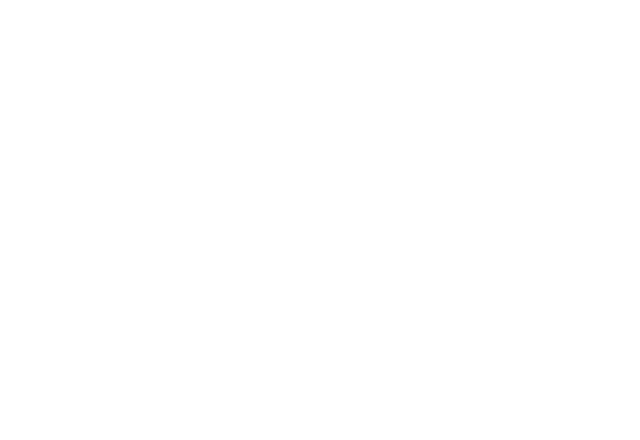
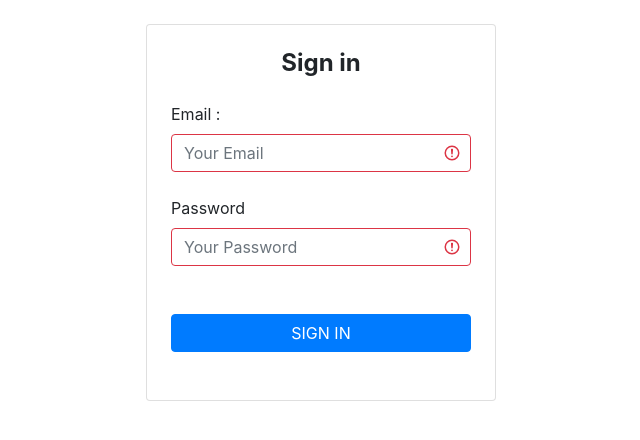
Before and after one commit to azertyDev/rentCar, a React (Create React App) app: page /login in a window 1280 px wide. Shown: the top 440 px of the page, without its empty margins (319-959 px from the left). Built offline with nearby package versions, Linux system fonts and the light colour scheme.

Commit message:
add login page

```diff
--- a/package.json
+++ b/package.json
@@ -6,6 +6,7 @@
     "@testing-library/jest-dom": "^4.2.4",
     "@testing-library/react": "^9.3.2",
     "@testing-library/user-event": "^7.1.2",
+    "bootstrap": "^4.4.1",
     "react": "^16.12.0",
     "react-dom": "^16.12.0",
     "react-router-dom": "^5.1.2",
--- /dev/null
+++ b/src/Pages/Login/Login.js
@@ -0,0 +1,38 @@
+import React from 'react';
+import 'bootstrap/dist/css/bootstrap.min.css';
+function Login() {
+    return (
+        <div className="login">
+
+            <div className="container">
+                <div className="row mt-4">
+                    <div className="col-md-4 offset-4">
+
+                        <div className="card p-4">
+                            <form className="was-validated">
+
+                                <h4 className="text-center font-weight-bold mb-4">Sign in</h4>
+                                <div className="form-group mb-4">
+                                    <label htmlFor="email">Email :</label>
+                                    <input type="email" className="form-control" id="email" placeholder="Your Email" required/>
+                                    {/*<div className="valid-feedback">Valid.</div>*/}
+                                    {/*<div className="invalid-feedback">Please fill out this field.</div>*/}
+                                </div>
+                                <div className="form-group mb-5">
+                                    <label htmlFor="pas">Password</label>
+                                    <input type="password" className="form-control" id="pas" placeholder="Your Password" required/>
+                                </div>
+                                <button type="submit" className="btn btn-primary mb-4 btn-block" >SIGN IN</button>
+                            </form>
+
+
+                        </div>
+                    </div>
+                </div>
+            </div>
+
+        </div>
+    )
+}
+
+export default Login;
--- a/src/routes.js
+++ b/src/routes.js
@@ -1,12 +1,14 @@
 import React, { Fragment } from "react";
 import { BrowserRouter as Router, Route, Switch } from "react-router-dom";
 import Users from "./Pages/Users/user";
+import Login from "./Pages/Login/Login";
 const Routes = () => {
   return (
     <Fragment>
       <Router>
         <Switch>
           <Route path="/users" component={Users} />
+          <Route path="/login" component={Login} />
         </Switch>
       </Router>
     </Fragment>
```
Also changed, not shown: src/Pages/Login/login.js (deleted, +0 -12 lines), 2 other files (tests, documents, lock files or other folders).
